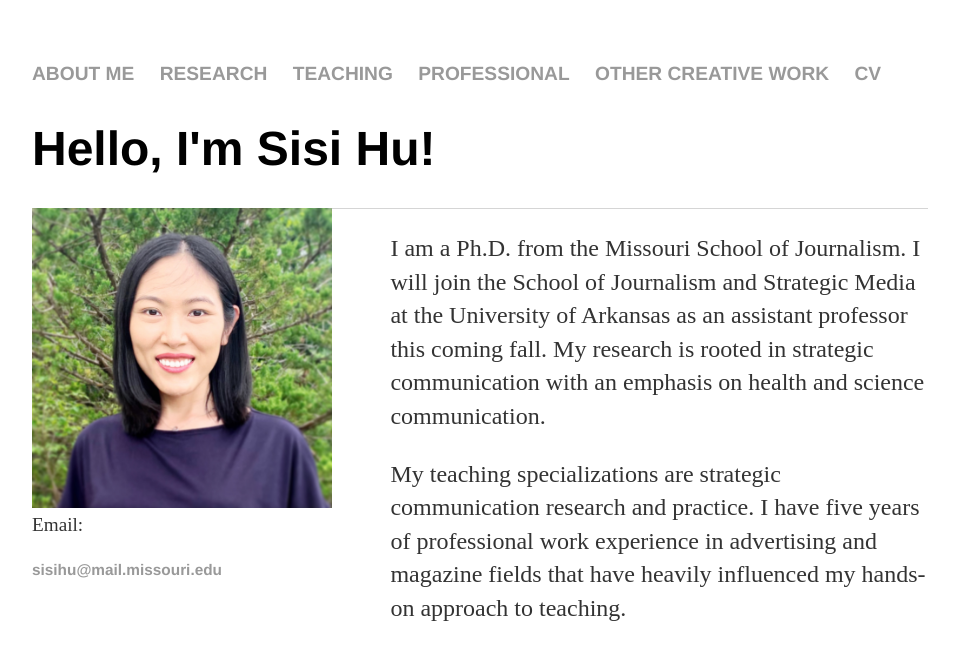
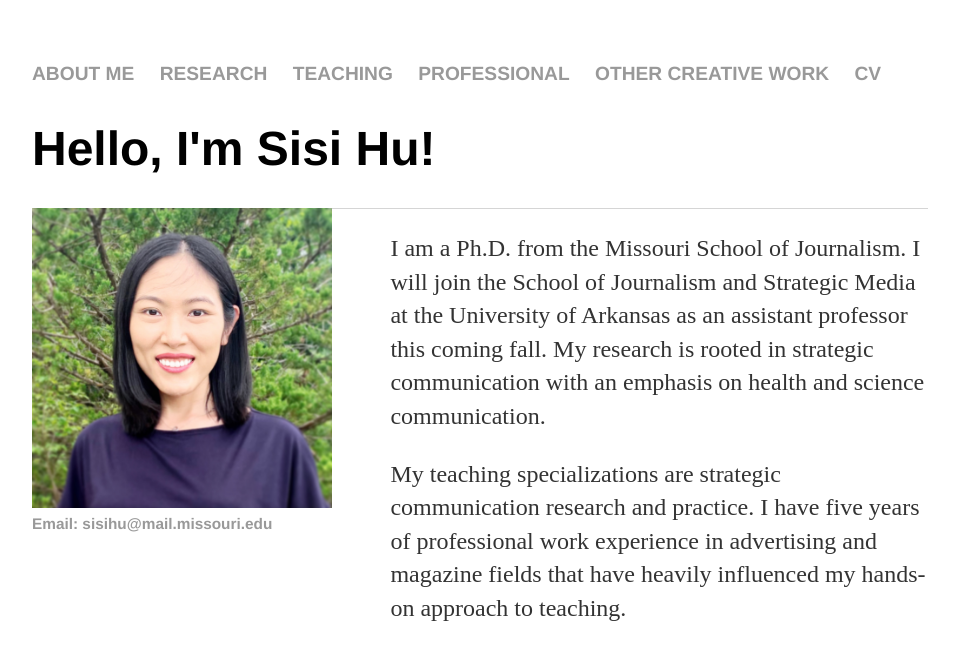
Before and after one commit to sisihuphd/sisihuphd.github.io, a Jekyll site: the page built from index.html, in a window 1280 px wide. Shown: the top 660 px of the page, without its empty margins (160-1116 px from the left). Built offline with Jekyll 4.4.1, drawn with Linux system fonts in a browser that asks for light colours.

Commit message:
Update default.html

```diff
--- a/_layouts/default.html
+++ b/_layouts/default.html
@@ -22,7 +22,9 @@
 
 		</div><!-- /.container -->
 		<footer>
-			<p>Email: <ul><li><a href="mailto:sisihu@mail.missouri.edu">sisihu@mail.missouri.edu</a></li></ul></p>
+			<ul>
+			<li><a href="mailto:sisihu@mail.missouri.edu">Email: sisihu@mail.missouri.edu</a></li>
+			</ul>
 		</footer>
 	</body>
 </html>
```
